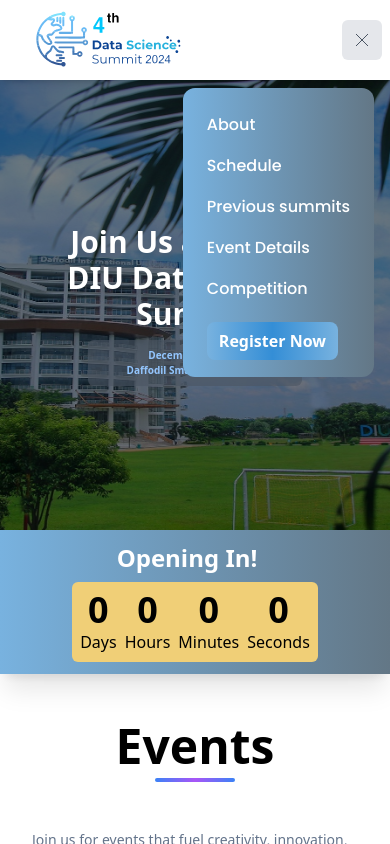
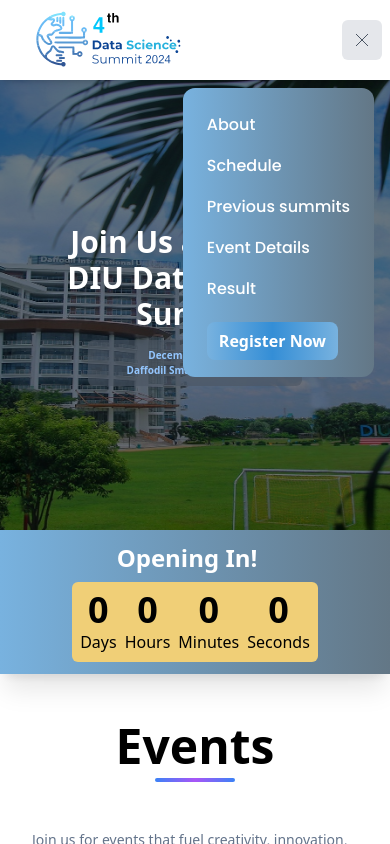
Before and after one commit to Y3ASIN/datascience-summit, a Next.js app: page / in a window 390 px wide. Both pictures are taken after a click on the button 362 px from the left and 40 px from the top of the page. Shown: the top 844 px of the page. Built offline with nearby package versions, Linux system fonts and the light colour scheme.

Commit message:
Update: Mobile navbar update.

```diff
--- a/components/Navbar.tsx
+++ b/components/Navbar.tsx
@@ -157,12 +157,20 @@
                 Event Details
               </Link>
             </li>
-            <li>
+            {/* <li>
               <Link
                 href="/hackathon"
                 className="text-md font-poppins leading-normal text-white hover:text-blue-600"
               >
                 Competition
+              </Link>
+            </li> */}
+            <li>
+              <Link
+                href="/hackathon/leaderboard"
+                className="text-md font-poppins leading-normal text-white hover:text-blue-600"
+              >
+                Result
               </Link>
             </li>
             <li className="mt-3">
```
